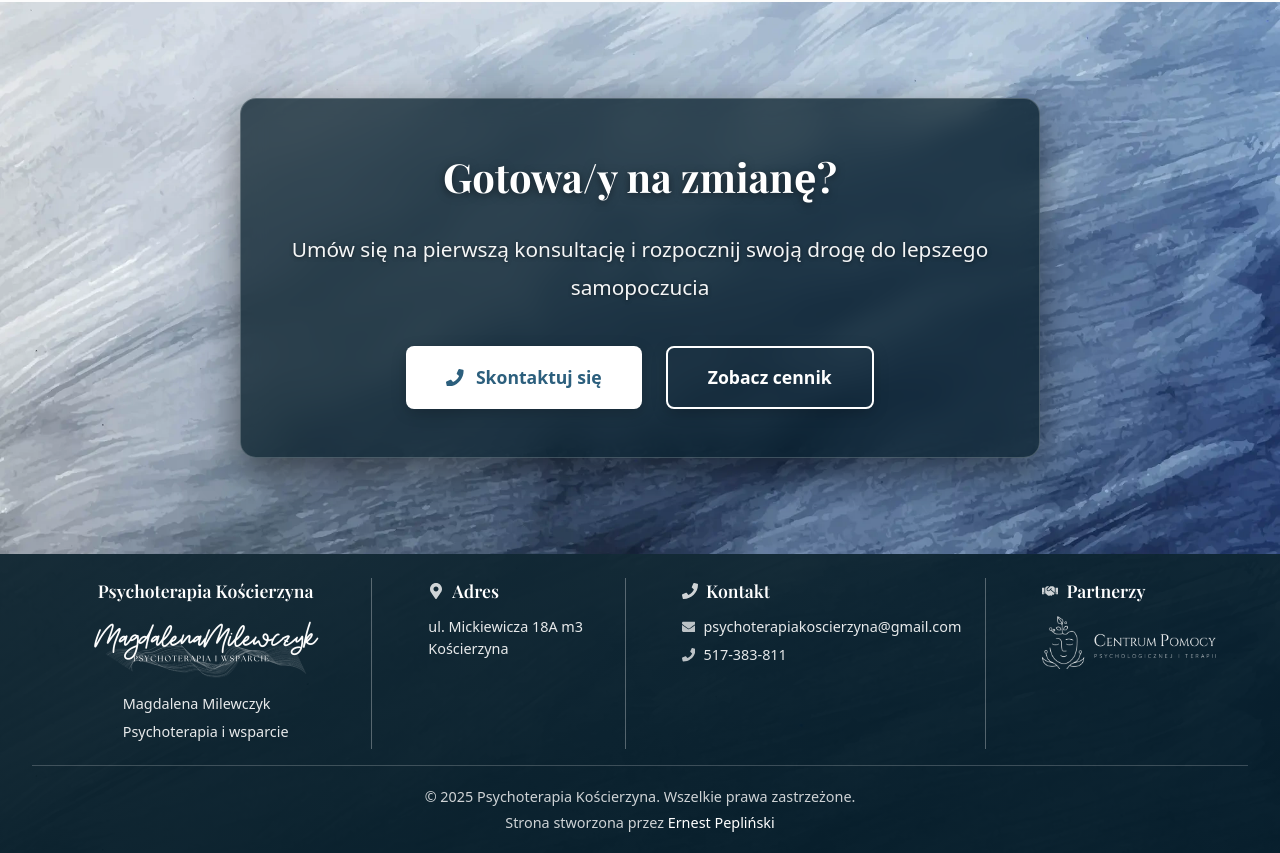
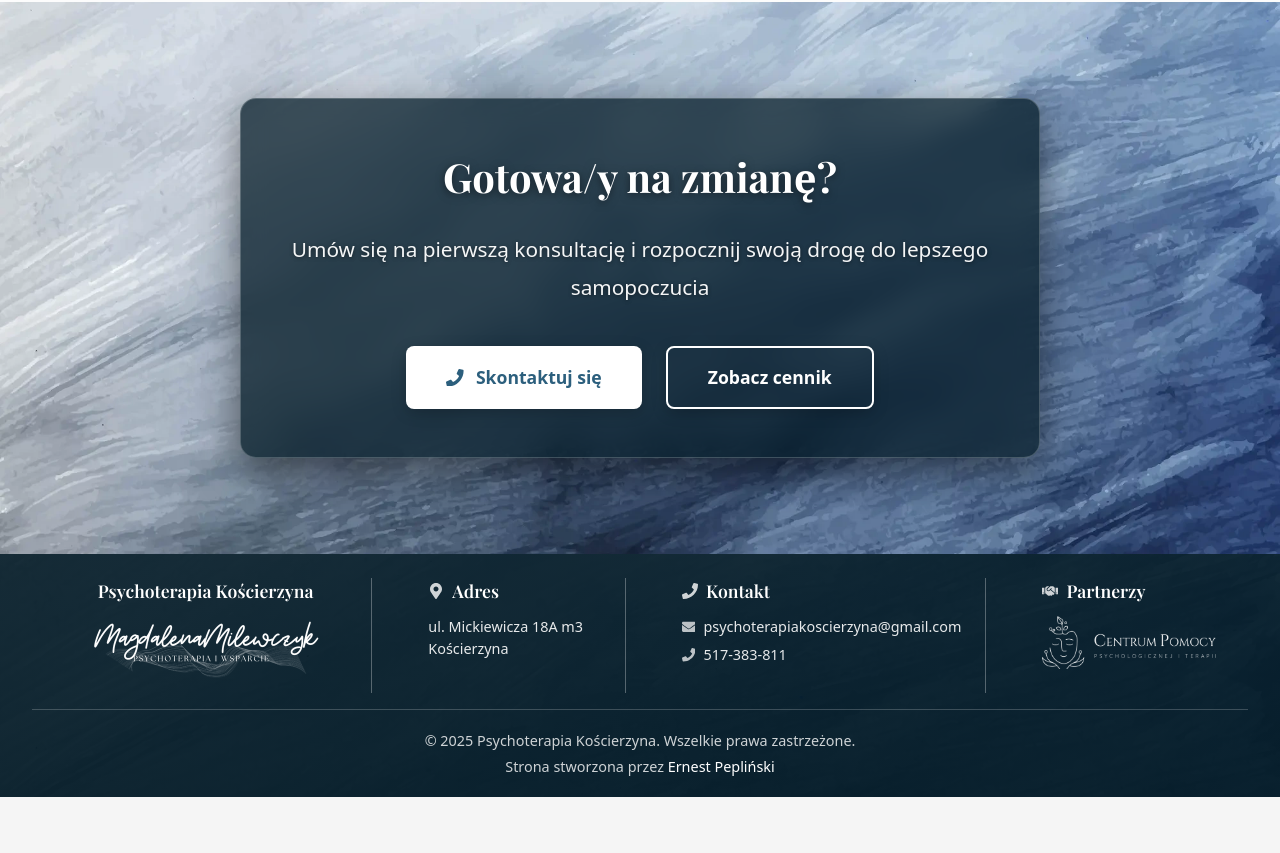
Before and after one commit to ernestpeplinski/psychoterapia-koscierzyna-pl, a React (Vite) app: page / in a window 1280 px wide. Shown: the part 2680-3533 px from the top of the page. After the commit the page ends 3477 px from the top, so only its background shows below. Built offline with nearby package versions, Linux system fonts and the light colour scheme.

Commit message:
Refactor footer component: simplify brand logo and remove unnecessary brand text styles

```diff
--- a/src/layout/Footer.tsx
+++ b/src/layout/Footer.tsx
@@ -16,11 +16,7 @@ function Footer() {
           <div className="footer__brand-container">
             <h3>Psychoterapia Kościerzyna</h3>
             <div className="footer__logo">
-              <img src={logo} alt="Logo" />
-            </div>
-            <div className="footer__brand-text">
-              <p>Magdalena Milewczyk</p>
-              <p>Psychoterapia i wsparcie</p>
+              <img src={logo} alt="Magdalena Milewczyk - Psychoterapia i wsparcie" />
             </div>
           </div>
         </div>
--- a/src/styles/footer.scss
+++ b/src/styles/footer.scss
@@ -85,12 +85,6 @@
       align-self: center;
       margin-bottom: 0.5rem;
     }
-  }
-
-  &__brand-text {
-    display: flex;
-    flex-direction: column;
-    align-items: center;
   }
 
   &__logo {
```
